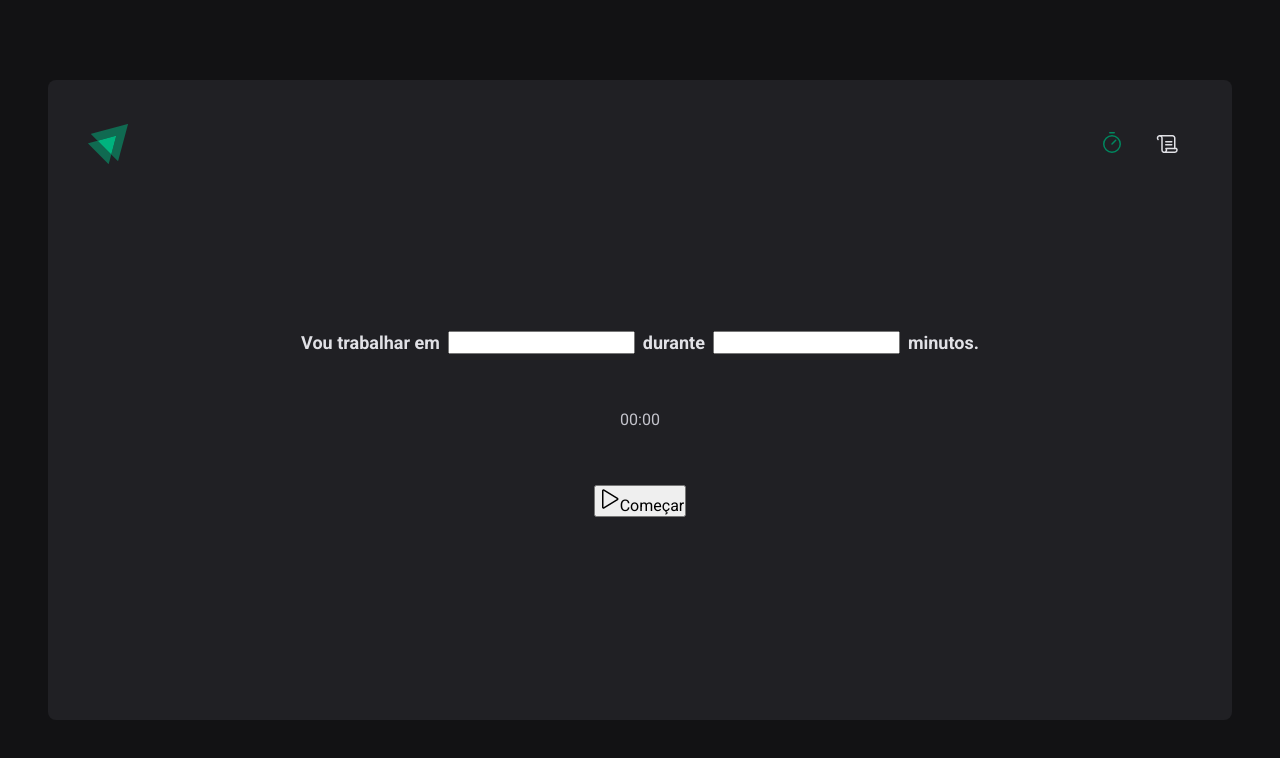
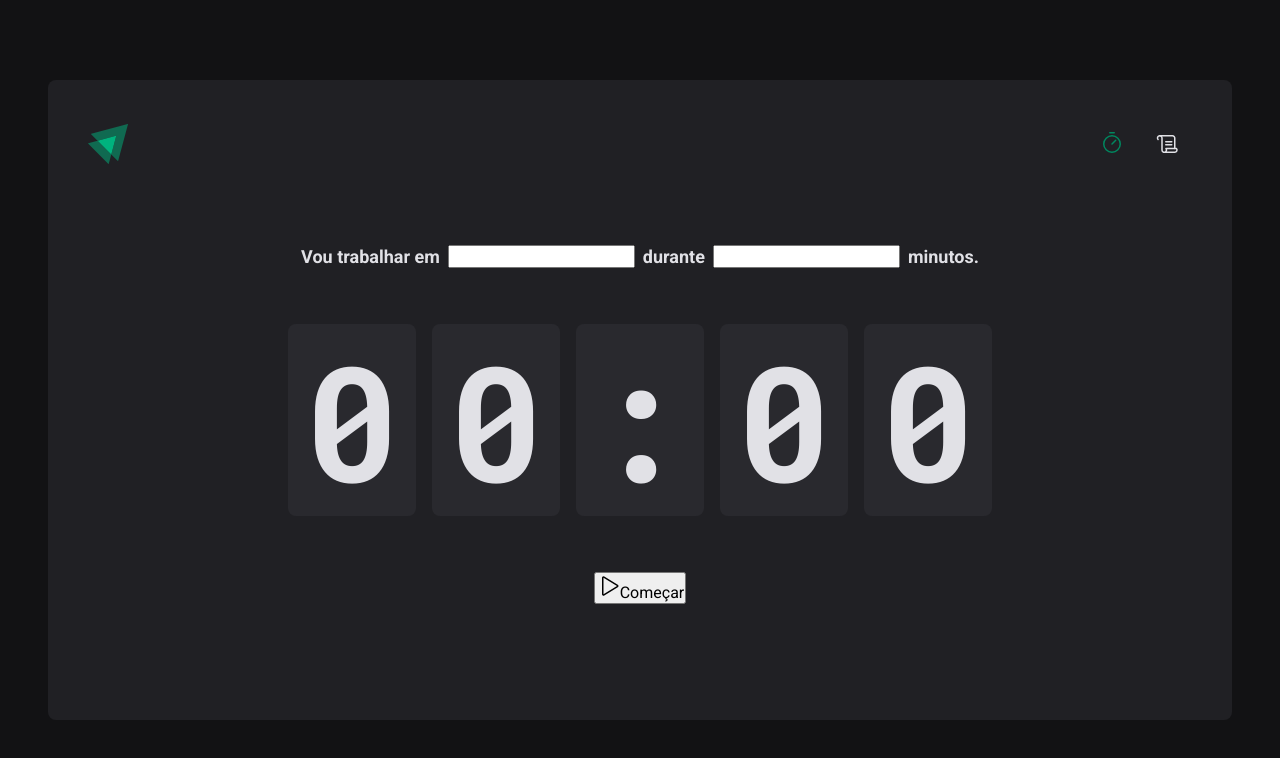
Before and after one commit to srlarissa/rocketseat-react-modulo1, a React (Vite) app in the folder modulo-2-ignitetimer/: page / in a window 1280 px wide. Shown: the top 758 px of the page. Built offline with nearby package versions, Linux system fonts and the light colour scheme.

Commit message:
feat: Add style home, numeros countdown e form

```diff
--- a/modulo-2-ignitetimer/src/pages/Home/styles.ts
+++ b/modulo-2-ignitetimer/src/pages/Home/styles.ts
@@ -28,5 +28,18 @@
 `
 
 export const CountDownContainer = styled.div`
+    font-family: 'Roboto Mono', monospace;
+    font-size: 10rem;
+    line-height: 8rem;
+    color: ${props => props.theme['gray-100']};
+
+    display: flex;
+    gap: 1rem;
+
+    span{
+        background-color: ${props => props.theme['gray-700']};
+        padding: 2rem 1rem;
+        border-radius: 8px;
+    }
 
 `
```
